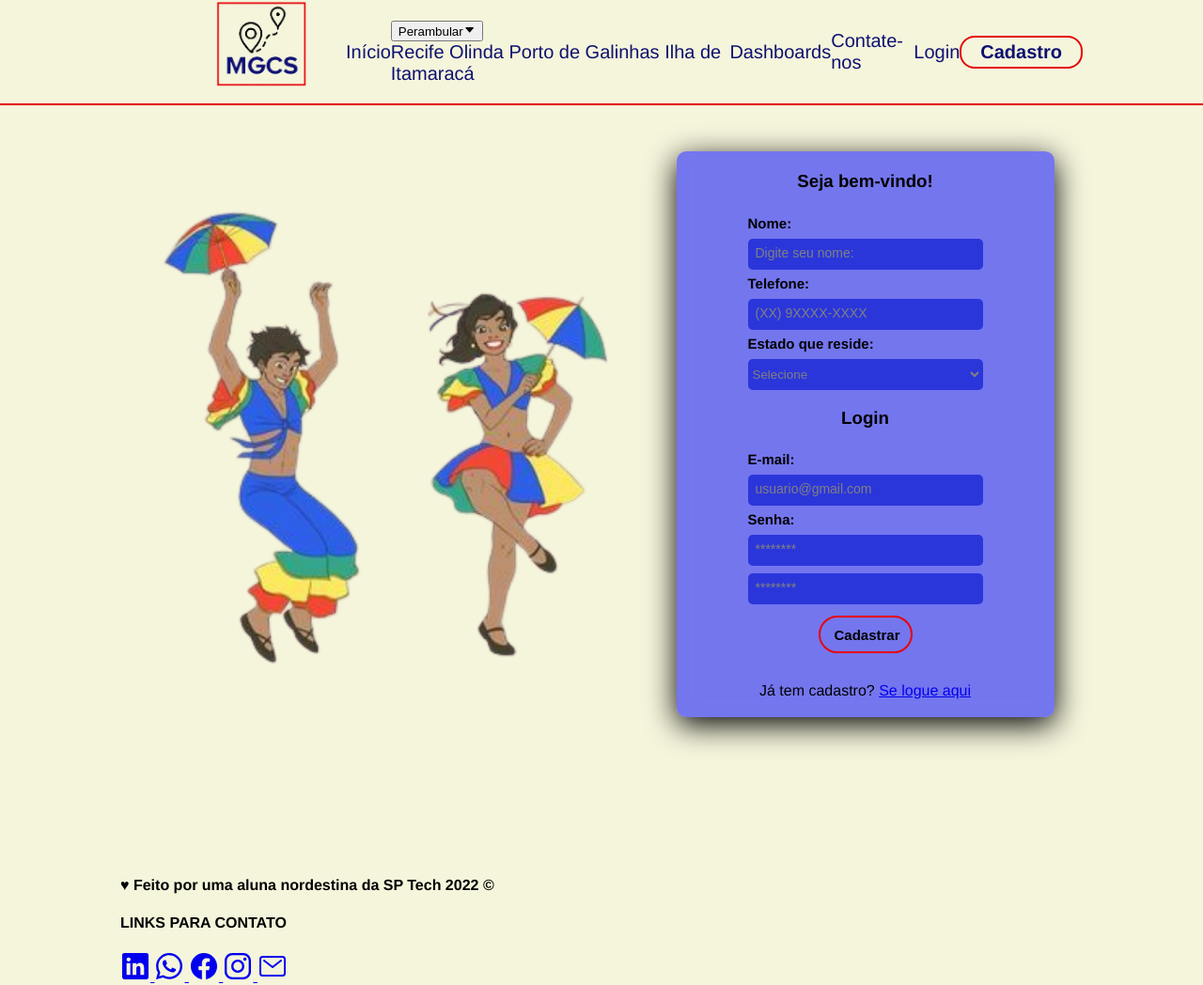
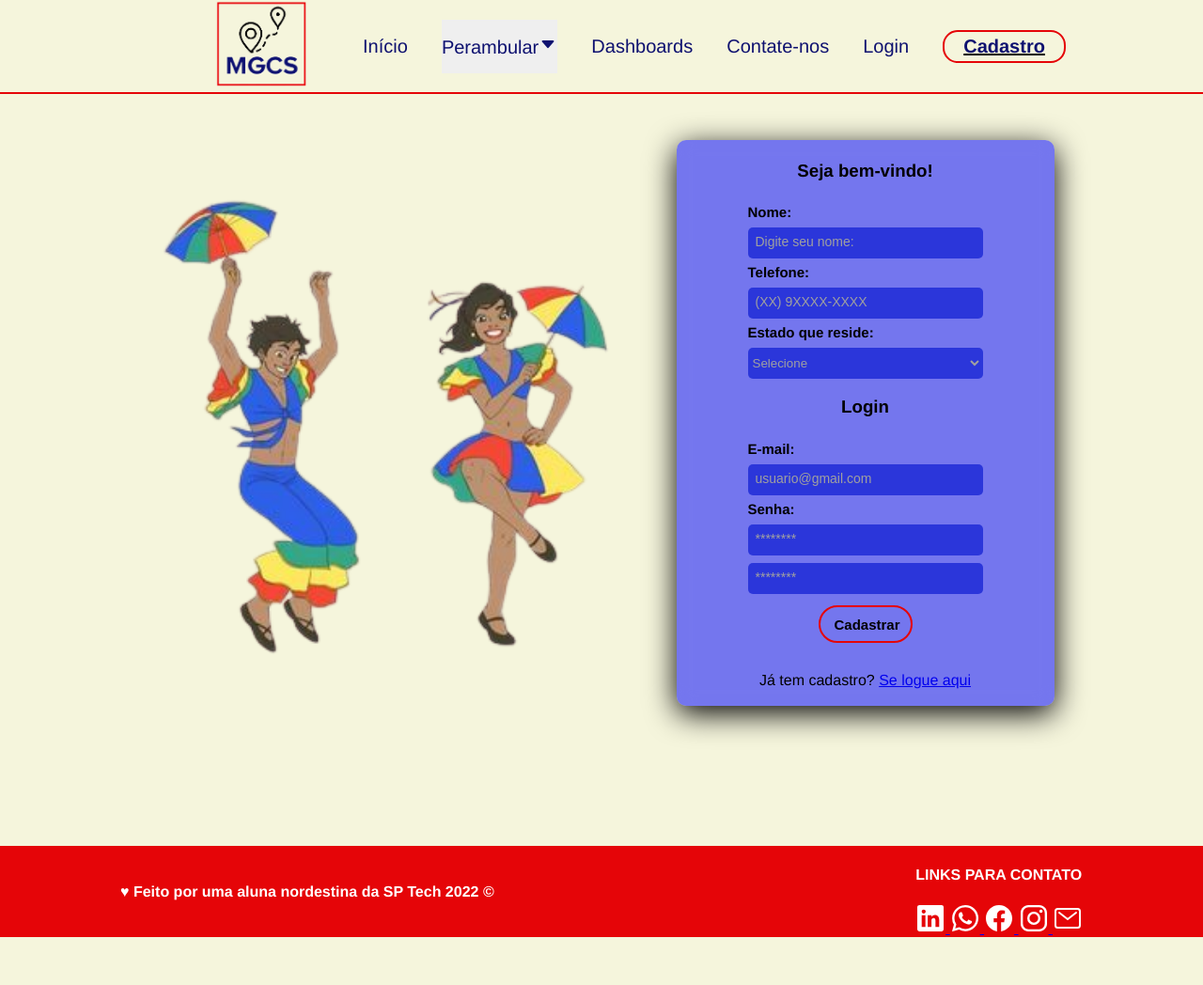
Before and after one commit to maryssilva/projetoIndividual, a plain HTML site: page cadastro.html in a window 1280 px wide. Shown: the whole page at 94% size. After the commit the page ends 997 px from the top, so only its background shows below. Drawn offline with nearby package versions, Linux system fonts and the light colour scheme; a script that the page names is missing; files whose address does not match are found by name.

Commit message:
CSS atualizado

```diff
--- a/css/styleCadastro.css
+++ b/css/styleCadastro.css
@@ -25,6 +25,59 @@ body {
     margin-left: 100px;
 }
 
+.dropbtn {
+    color: #0E1170;
+    font-family: 'Franklin Gothic Medium', 'Arial Narrow', Arial, sans-serif;
+    text-decoration: none;
+    font-size: 20px;
+    padding: 16px;
+    padding-left: 0;
+    padding-right: 0;
+    border: none;
+}
+
+.dropbtn:hover {
+    background-color: transparent;
+    color: #E50508;
+}
+
+.dropdown {
+    position: relative;
+    display: inline-block;
+}
+
+.dropdown-content {
+    display: none;
+    position: absolute;
+    background-color: beige;
+    min-width: 185px;
+    box-shadow: 0px 8px 16px 0px rgb(0, 0, 0);
+    z-index: 1;
+}
+
+.dropdown-content a {
+    padding: 12px 16px;
+    text-decoration: none;
+    display: block;
+}
+
+.dropdown-content a:hover {
+    background-color: #ddd;
+}
+
+.dropdown:hover .dropdown-content {
+    display: block;
+}
+
+.dropdown:hover .dropbtn {
+    color: #E50508;
+    text-decoration: underline;
+}
+
+.dropicon {
+    color: #0E1170;
+}
+
 .navbar {
     display: flex;
     justify-content: space-around;
@@ -41,6 +94,7 @@ body {
 
 .agora {
     font-weight: 900;
+    text-decoration: underline;
 }
 
 .borda {
@@ -134,7 +188,7 @@ label {
 
 select {
     background-color: rgba(23, 36, 212, 0.781);
-    color: gray;
+    color: rgb(160, 160, 160);
     height: 33px;
     border: 1px solid transparent;
     border-radius: 5px;
@@ -143,6 +197,7 @@ select {
 
 select option {
     background-color: white;
+    color: #000000;
 }
 
 select:hover {
@@ -159,7 +214,7 @@ form input {
 }
 
 input::placeholder {
-    color: gray;
+    color: rgb(160, 160, 160);
     font-size: 14px;
     margin: 0;
     padding: 0;
@@ -206,6 +261,25 @@ button:hover {
     margin-top: 15px;
 }
 
+.content-footer {
+    background-color: #E50508;
+}
+
+.content-footer .container {
+    display: flex;
+    flex-direction: row;
+    justify-content: space-between;
+    align-items: center;
+}
+
+.content-footer .container h4 {
+    color: #FFFFFF;
+}
+
+ion-icon {
+    color: #FFFFFF;
+}
+
 .footer {
     background-color: #E50508;
     height: 80px;
@@ -221,4 +295,5 @@ button:hover {
 .footer .container {
     align-items: center;
     justify-content: center;
+    display: flex;
 }
```
